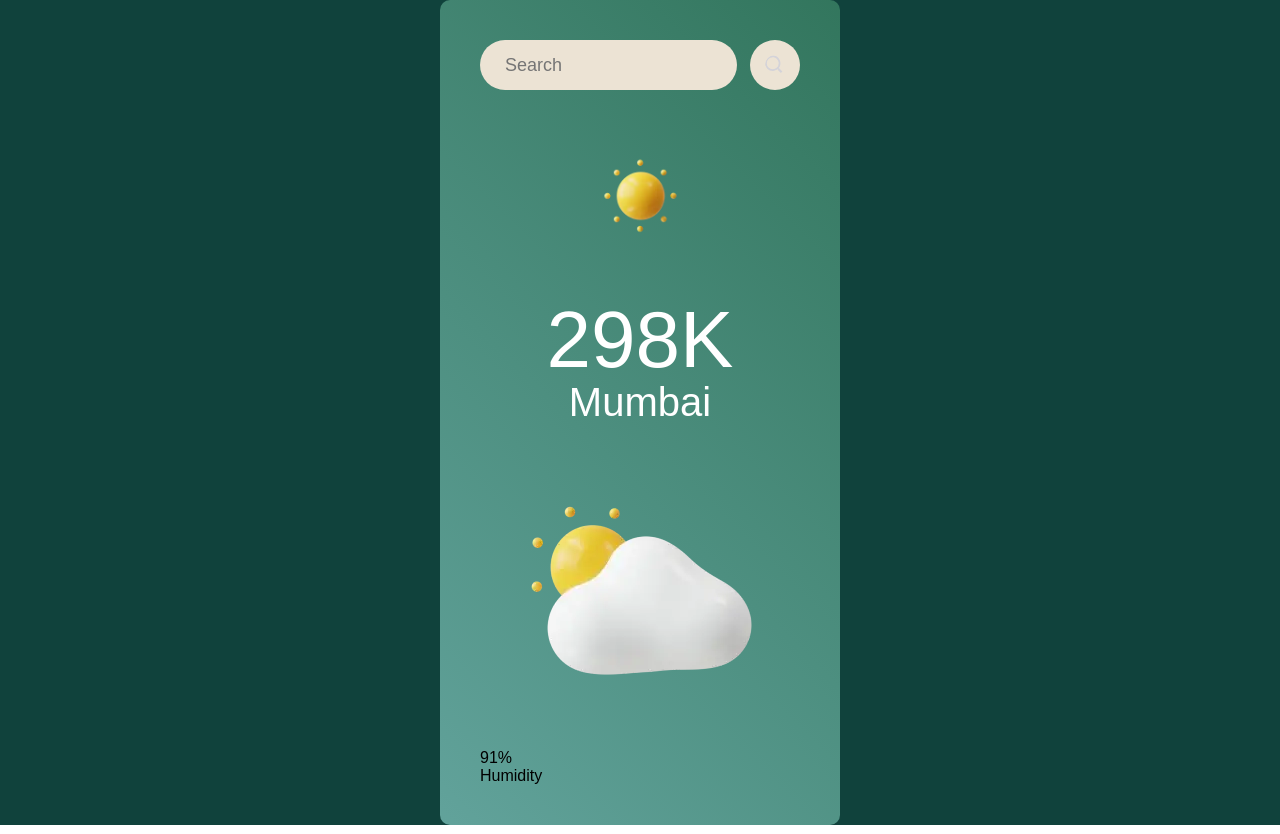
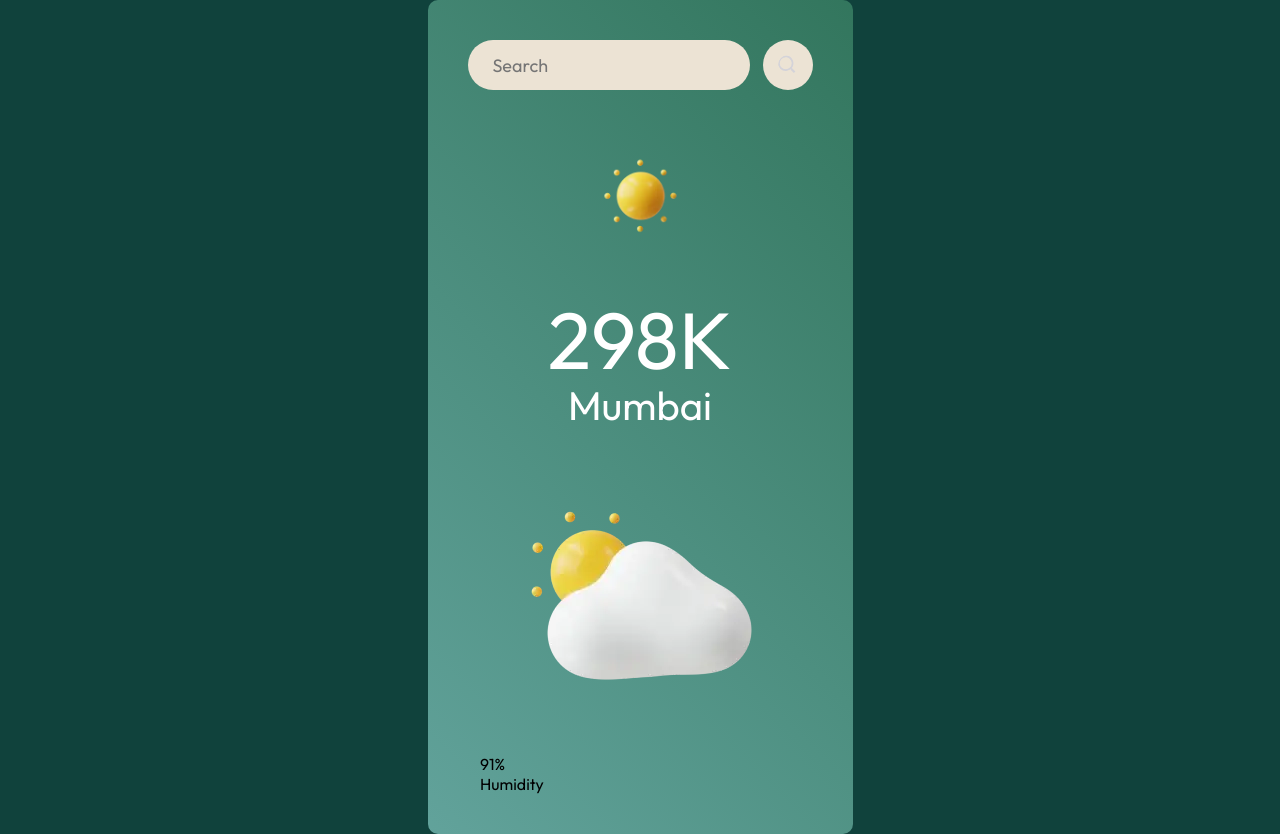
Before and after one commit to Boiyee/Weather-app, a React (Vite) app: page / in a window 1280 px wide. Built offline with nearby package versions, Linux system fonts and the light colour scheme.

Commit message:
Updating font

```diff
--- a/src/index.css
+++ b/src/index.css
@@ -1,8 +1,10 @@
+@import url('https://fonts.googleapis.com/css2?family=DM+Sans:ital,opsz,wght@0,9..40,100..1000;1,9..40,100..1000&family=Outfit:wght@100..900&display=swap');
+
 * {
   margin: 0;
   padding: 0;
   box-sizing: border-box;
-  font-family: "Poppins", sans-serif;
+  font-family: "Outfit", sans-serif;
 }
 
 .app {
```
